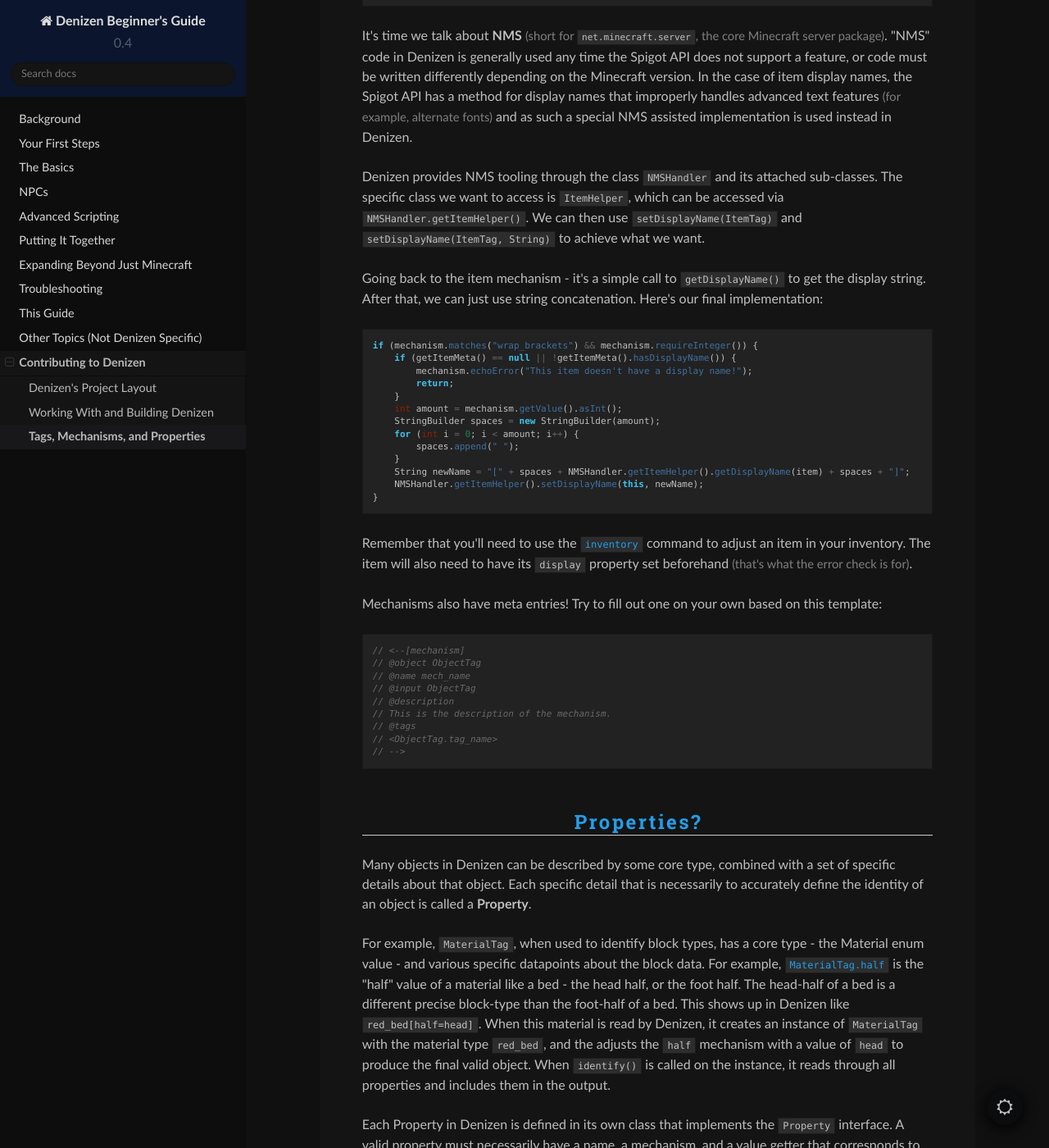
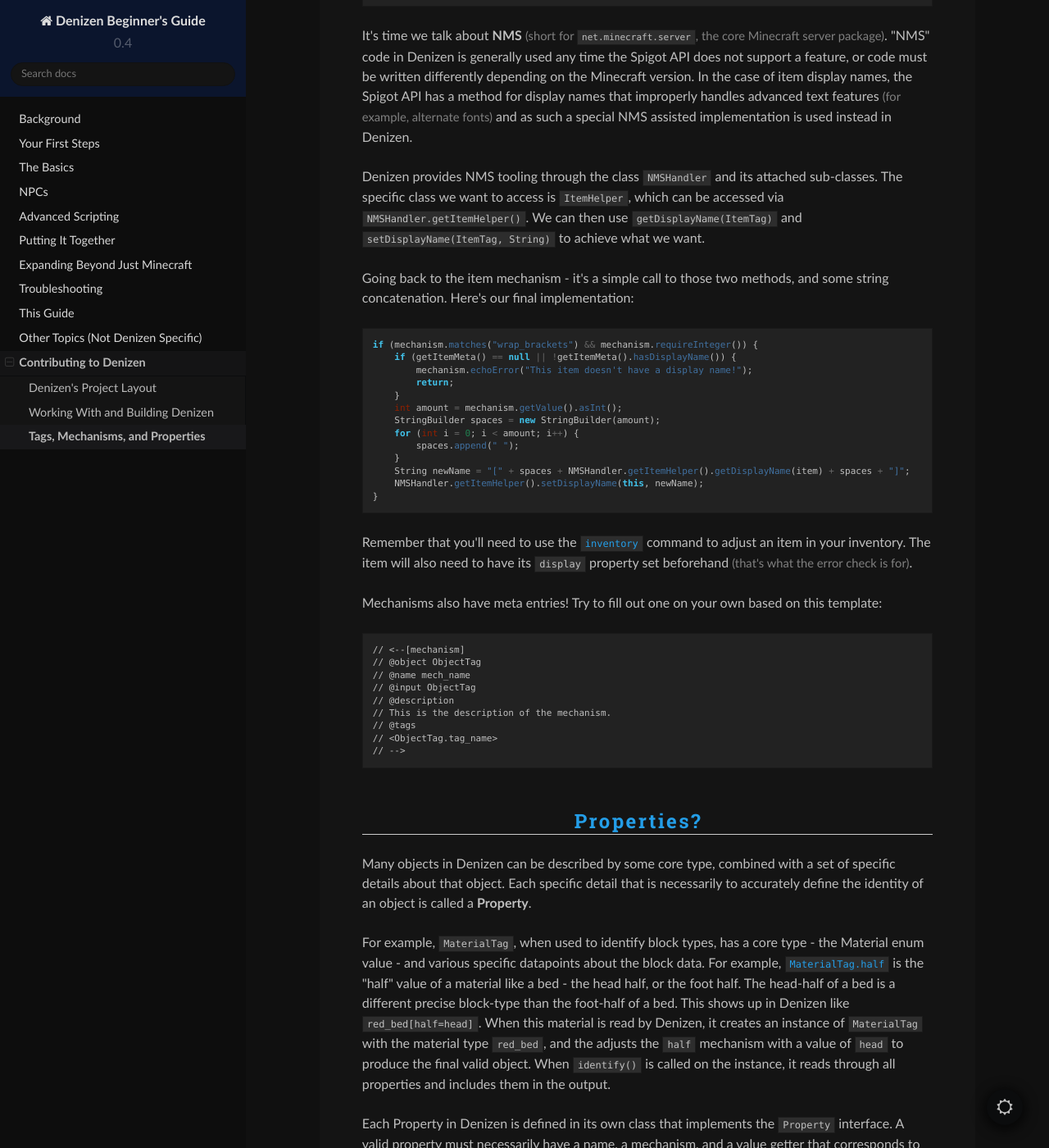
Before and after one commit to DenizenScript/Denizen-Beginners-Guide, a Sphinx documentation site: the page built from source/guides/contributing/tags-mechs-properties.md, in a window 1280 px wide and 1400 px high, scrolled down 4887 px. Shown: the whole window at 82% size. Built offline with Sphinx 7.4.7 and the Read the Docs theme 2.0.0, drawn with Linux system fonts in a browser that asks for light colours; some of the changed text lies outside the part shown.

Commit message:
tweak lil formatting things in contributing page

````diff
--- a/source/guides/contributing/tags-mechs-properties.md
+++ b/source/guides/contributing/tags-mechs-properties.md
@@ -72,7 +72,7 @@ With this setup, the tag input is optional; you don't even need to use `[]`. If
 
 We have a complete and functional tag, but there's one more thing we're missing: documentation! If you've ever wondered how the [meta documentation site](https://meta.denizenscript.com/) works, it actually looks through all the Denizen code and finds custom comments to parse. We call this **meta documentation** because it is documentation that exists next to, but not as a direct part of, the feature it's documenting. For tags, it look like this:
 
-```java
+```text
 // <--[tag]
 // @attribute <ObjectTag.tag_name>
 // @returns ObjectTag
@@ -153,9 +153,9 @@ if (mechanism.matches("wrap_brackets") && mechanism.requireInteger()) {
 
 It's time we talk about **NMS** <span class="parens">(short for `net.minecraft.server`, the core Minecraft server package)</span>. "NMS" code in Denizen is generally used any time the Spigot API does not support a feature, or code must be written differently depending on the Minecraft version. In the case of item display names, the Spigot API has a method for display names that improperly handles advanced text features <span class="parens">(for example, alternate fonts)</span> and as such a special NMS assisted implementation is used instead in Denizen.
 
-Denizen provides NMS tooling through the class `NMSHandler` and its attached sub-classes. The specific class we want to access is `ItemHelper`, which can be accessed via `NMSHandler.getItemHelper()`. We can then use `setDisplayName(ItemTag)` and `setDisplayName(ItemTag, String)` to achieve what we want.
+Denizen provides NMS tooling through the class `NMSHandler` and its attached sub-classes. The specific class we want to access is `ItemHelper`, which can be accessed via `NMSHandler.getItemHelper()`. We can then use `getDisplayName(ItemTag)` and `setDisplayName(ItemTag, String)` to achieve what we want.
 
-Going back to the item mechanism - it's a simple call to `getDisplayName()` to get the display string. After that, we can just use string concatenation. Here's our final implementation:
+Going back to the item mechanism - it's a simple call to those two methods, and some string concatenation. Here's our final implementation:
 
 ```java
 if (mechanism.matches("wrap_brackets") && mechanism.requireInteger()) {
@@ -177,7 +177,7 @@ Remember that you'll need to use the [`inventory`](https://meta.denizenscript.co
 
 Mechanisms also have meta entries! Try to fill out one on your own based on this template:
 
-```java
+```text
 // <--[mechanism]
 // @object ObjectTag
 // @name mech_name
````
Also changed, not shown: other parts of source/guides/contributing/tags-mechs-properties.md (+1 -1 lines).
